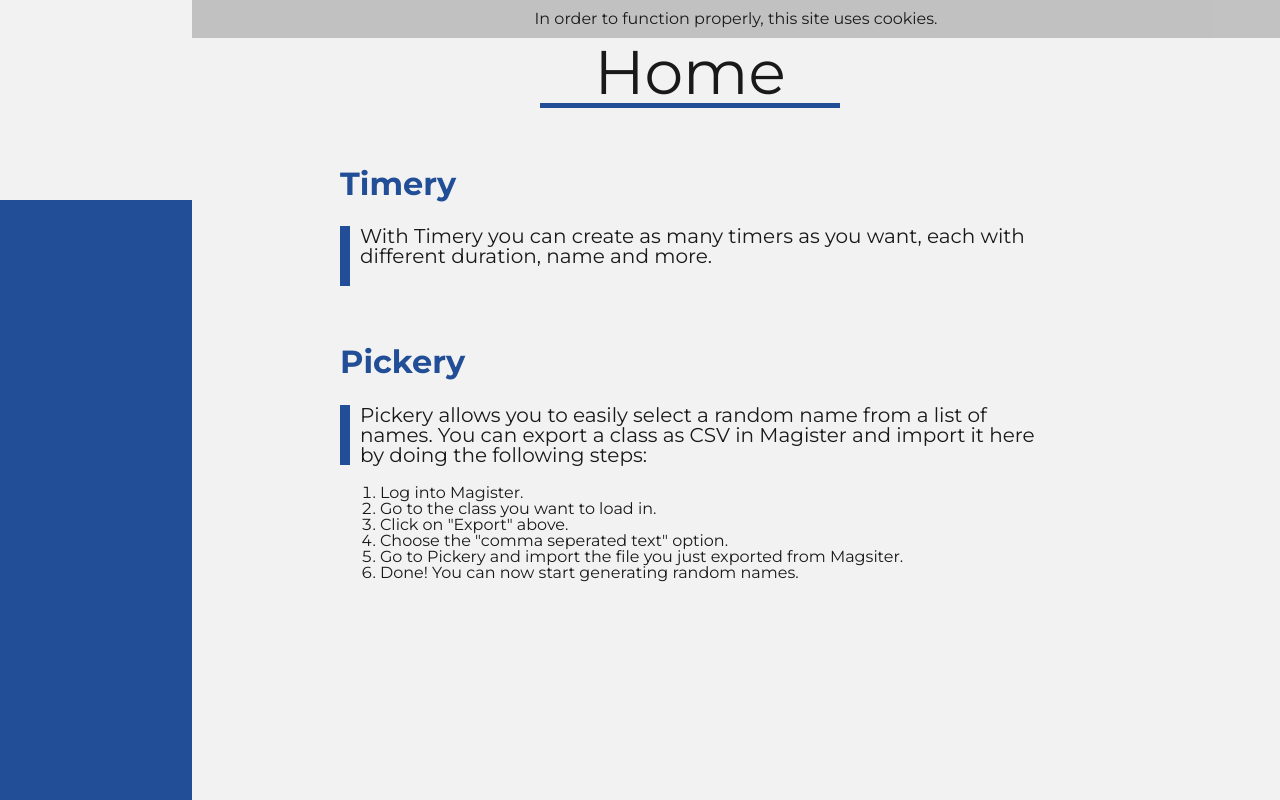
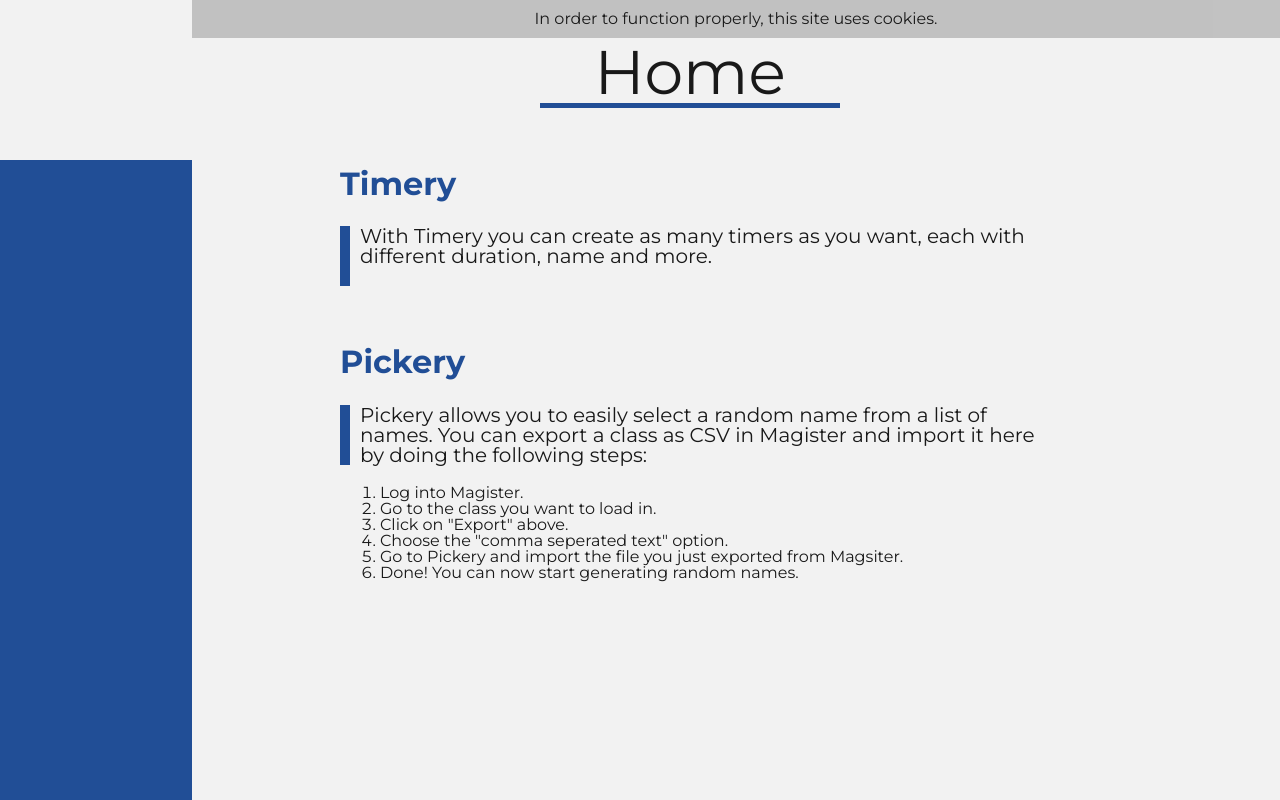
Before and after one commit to soudy/Teachery, a PHP site: page /app in a window 1280 px wide. Run offline with PHP 8.4, Linux system fonts and the light colour scheme; some libraries are stand-ins or nearby versions.

Commit message:
Groupery add/settings maxwidth

```diff
--- a/app/index.php
+++ b/app/index.php
@@ -21,6 +21,7 @@
         <a id="home_menu" class="menu" href="#home"><i class="icon ion-home"></i></a>
         <a id="timery_menu" class="menu" href="#timery"><i class="icon ion-clock"></i></a>
         <a id="pickery_menu" class="menu" href="#pickery"><i class="icon ion-person"></i></a>
+        <a id="groupery_menu" class="menu" href="#groupery"><i class="icon ion-group"></i></a>
         <a id="settings_menu" class="menu" href="#settings"><i class="icon ion-gear-b"></i></a>
     </nav>
 
--- a/app/style.css
+++ b/app/style.css
@@ -59,7 +59,7 @@ nav:hover + .cookie {width:   85%;}
 nav a               {display: -webkit-box;
                      display: -webkit-flex;
                      display: flex;
-                    height:25vh;-webkit-align-items: center;align-items: center;
+                    height:20vh;-webkit-align-items: center;align-items: center;
                     justify-content: center;-webkit-justify-content: center;font-size:2em;
                     transition:background .3s, color .3s;}
 nav a:hover,
```
